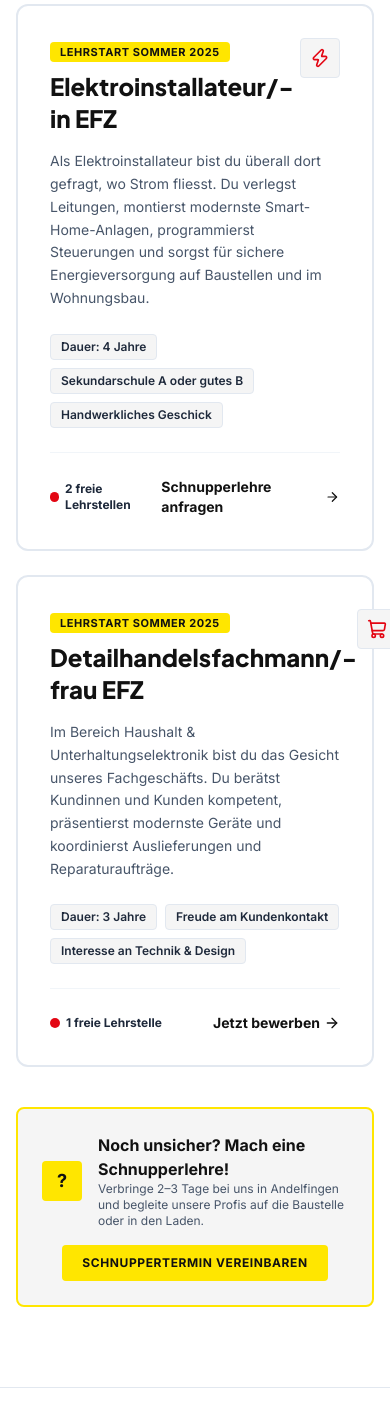
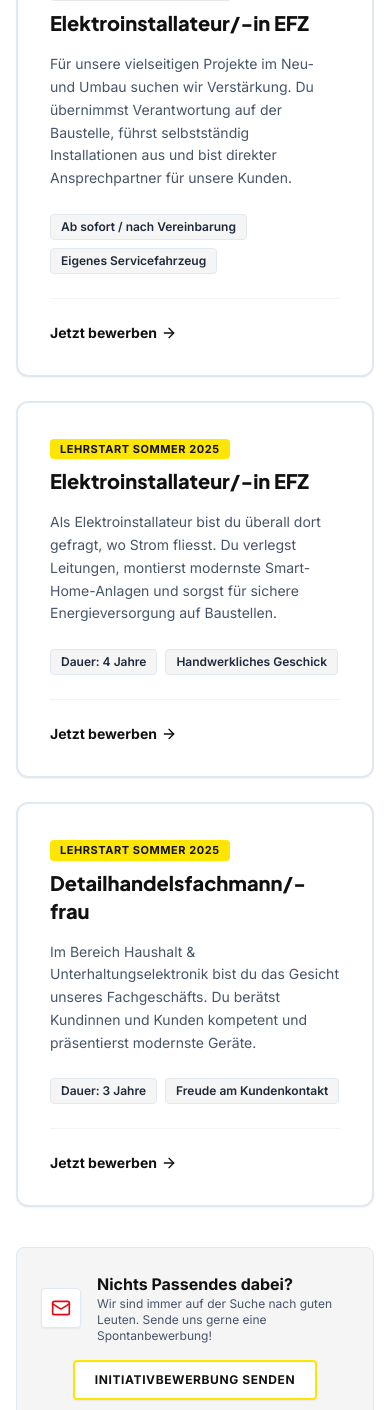
Before and after one commit to davidheiniger14-sketch/Elektro-Meier, a website: page index.html in a window 390 px wide. Shown: the part 6536-7946 px from the top of the page. Drawn offline with nearby package versions, Linux system fonts and the light colour scheme.

Commit message:
Lehrstelle ->Karriere Bereich, Header angepasst

```diff
--- a/index.html
+++ b/index.html
@@ -77,7 +77,6 @@
               </a>
             </div>
           </div>
-          <!-- Rotes Notfall-/Pikett-Signal & Social -->
           <div class="hidden lg:flex items-center space-x-4 text-neutral-300 text-[11px]">
 
             <div class="flex items-center gap-2.5">
@@ -128,7 +127,7 @@
           </a>
           <a class="px-3.5 py-2 text-sm font-semibold text-slate-700 hover:text-black hover:bg-slate-50 rounded-md transition relative"
             href="#lehrstellen">
-            Lehrstellen
+            Karriere
             <span class="absolute top-1.5 right-1 w-2 h-2 rounded-full bg-brand-red"></span>
           </a>
           <a class="px-3.5 py-2 text-sm font-semibold text-slate-700 hover:text-black hover:bg-slate-50 rounded-md transition"
@@ -808,142 +807,134 @@
     </div>
   </section>
 <!-- ========================================================= -->
-  <!-- 5. KARRIERE / LEHRSTELLEN (CLEAN LOOK MIT KLAREM SIGNAL)   -->
+<!-- 5. KARRIERE & LEHRSTELLEN (JOBS UND NACHWUCHS)            -->
 <!-- ========================================================= -->
-  <section class="py-20 md:py-28 bg-white text-slate-900 relative overflow-hidden border-b border-slate-200"
-    id="lehrstellen">
+<section class="py-20 md:py-28 bg-white text-slate-900 relative overflow-hidden border-b border-slate-200" id="lehrstellen">
   <div class="max-w-7xl mx-auto px-4 sm:px-6 lg:px-8 relative z-10">
+
     <div class="max-w-3xl mb-12">
       <div class="inline-flex items-center gap-2 mb-3">
         <span class="w-2.5 h-2.5 bg-brand-red rounded-full"></span>
         <span class="text-xs font-bold uppercase tracking-widest text-brand-red">
-            Nachwuchsförderung Andelfingen
+          Karriere bei Meier Elektro
         </span>
       </div>
       <h2 class="font-display font-black text-3xl sm:text-4xl md:text-5xl text-brand-black tracking-tight">
-          Starte deine Karriere bei Meier Elektro
+        Werde Teil unseres Teams
       </h2>
       <p class="text-slate-600 text-base md:text-lg mt-4 leading-relaxed font-normal">
-          Das Handwerk mit Zukunft. Wir bilden seit über 30 Jahren erfolgreich Lernende aus und bieten dir eine
-          erstklassige, praxisnahe Ausbildung mit echtem Teamgeist und modernstem Werkzeug.
+        Ob als erfahrene Fachkraft oder motiviertes Talent: Wir bieten dir ein familiäres Arbeitsumfeld, modernstes Werkzeug und spannende Projekte im Zürcher Weinland.
       </p>
     </div>
-      <!-- Lehrstellen Grid in weißer Kontur-Optik -->
-      <div class="grid grid-cols-1 md:grid-cols-2 gap-6 lg:gap-8">
-        <!-- Lehrstelle 1: Elektroinstallateur EFZ -->
-        <div
-          class="bg-white rounded-xl p-8 border-2 border-slate-200 hover:border-black transition-all shadow-xs hover:shadow-md flex flex-col justify-between group">
+
+    <!-- Karriere Grid: 1 Job, 2 Lehrstellen (Passt sich automatisch an) -->
+    <div class="grid grid-cols-1 md:grid-cols-2 lg:grid-cols-3 gap-6 lg:gap-8">
+
+      <!-- KARTE 1: Offene Stelle (Fachkraft) -->
+      <div class="bg-white rounded-xl p-8 border-2 border-slate-200 hover:border-brand-red transition-all shadow-sm hover:shadow-md flex flex-col justify-between group relative overflow-hidden">
+        <!-- Roter Rand oben als subtiler Marker für "Job" -->
+        <div class="absolute top-0 left-0 w-full h-1.5 bg-brand-red"></div>
+
         <div class="space-y-4">
           <div class="flex items-start justify-between">
             <div>
-                <span
-                  class="inline-block px-2.5 py-0.5 rounded text-[11px] font-black bg-brand-yellow text-brand-black uppercase tracking-wider">
-                  Lehrstart Sommer 2025
+              <span class="inline-block px-2.5 py-0.5 rounded text-[11px] font-black bg-neutral-100 text-brand-red uppercase tracking-wider border border-brand-red/20">
+                Offene Stelle (80-100%)
               </span>
-                <h3
-                  class="font-display font-black text-2xl text-brand-black mt-2 group-hover:text-brand-red transition">
+              <h3 class="font-display font-black text-xl text-brand-black mt-2 group-hover:text-brand-red transition">
                 Elektroinstallateur/-in EFZ
               </h3>
             </div>
-              <span
-                class="w-10 h-10 rounded bg-neutral-100 text-brand-black flex items-center justify-center shrink-0 border border-slate-200">
-                <i class="w-5 h-5 text-brand-red" data-lucide="zap"></i>
-              </span>
           </div>
           <p class="text-slate-600 text-sm leading-relaxed">
-              Als Elektroinstallateur bist du überall dort gefragt, wo Strom fliesst. Du verlegst Leitungen, montierst
-              modernste Smart-Home-Anlagen, programmierst Steuerungen und sorgst für sichere Energieversorgung auf
-              Baustellen und im Wohnungsbau.
+            Für unsere vielseitigen Projekte im Neu- und Umbau suchen wir Verstärkung. Du übernimmst Verantwortung auf der Baustelle, führst selbstständig Installationen aus und bist direkter Ansprechpartner für unsere Kunden.
           </p>
           <div class="pt-2 flex flex-wrap gap-2 text-xs">
-              <span
-                class="px-2.5 py-1 rounded bg-neutral-100 text-slate-800 font-semibold border border-slate-200">Dauer: 4
-                Jahre</span>
-              <span
-                class="px-2.5 py-1 rounded bg-neutral-100 text-slate-800 font-semibold border border-slate-200">Sekundarschule
-                A oder gutes B</span>
-              <span
-                class="px-2.5 py-1 rounded bg-neutral-100 text-slate-800 font-semibold border border-slate-200">Handwerkliches
-                Geschick</span>
+            <span class="px-2.5 py-1 rounded bg-neutral-100 text-slate-800 font-semibold border border-slate-200">Ab sofort / nach Vereinbarung</span>
+            <span class="px-2.5 py-1 rounded bg-neutral-100 text-slate-800 font-semibold border border-slate-200">Eigenes Servicefahrzeug</span>
           </div>
         </div>
         <div class="pt-6 mt-6 border-t border-slate-100 flex items-center justify-between">
-            <span class="text-xs text-slate-800 font-bold flex items-center gap-1.5">
-              <span class="w-2.5 h-2.5 rounded-full bg-brand-red"></span> 2 freie Lehrstellen
-            </span>
-            <a class="inline-flex items-center gap-1 text-sm font-extrabold text-brand-black group-hover:text-brand-red transition"
-              href="#kontakt">
-              <span>Schnupperlehre anfragen</span>
-              <i class="w-4 h-4 group-hover:translate-x-1 transition-transform" data-lucide="arrow-right"></i>
-            </a>
-          </div>
-        </div>
-        <!-- Lehrstelle 2: Detailhandelsfachmann EFZ -->
-        <div
-          class="bg-white rounded-xl p-8 border-2 border-slate-200 hover:border-black transition-all shadow-xs hover:shadow-md flex flex-col justify-between group">
-          <div class="space-y-4">
-            <div class="flex items-start justify-between">
-              <div>
-                <span
-                  class="inline-block px-2.5 py-0.5 rounded text-[11px] font-black bg-brand-yellow text-brand-black uppercase tracking-wider">
-                  Lehrstart Sommer 2025
-                </span>
-                <h3
-                  class="font-display font-black text-2xl text-brand-black mt-2 group-hover:text-brand-red transition">
-                  Detailhandelsfachmann/-frau EFZ
-                </h3>
-              </div>
-              <span
-                class="w-10 h-10 rounded bg-neutral-100 text-brand-black flex items-center justify-center shrink-0 border border-slate-200">
-                <i class="w-5 h-5 text-brand-red" data-lucide="shopping-cart"></i>
-              </span>
-            </div>
-            <p class="text-slate-600 text-sm leading-relaxed">
-              Im Bereich Haushalt &amp; Unterhaltungselektronik bist du das Gesicht unseres Fachgeschäfts. Du berätst
-              Kundinnen und Kunden kompetent, präsentierst modernste Geräte und koordinierst Auslieferungen und
-              Reparaturaufträge.
-            </p>
-            <div class="pt-2 flex flex-wrap gap-2 text-xs">
-              <span
-                class="px-2.5 py-1 rounded bg-neutral-100 text-slate-800 font-semibold border border-slate-200">Dauer: 3
-                Jahre</span>
-              <span
-                class="px-2.5 py-1 rounded bg-neutral-100 text-slate-800 font-semibold border border-slate-200">Freude
-                am Kundenkontakt</span>
-              <span
-                class="px-2.5 py-1 rounded bg-neutral-100 text-slate-800 font-semibold border border-slate-200">Interesse
-                an Technik &amp; Design</span>
-            </div>
-          </div>
-          <div class="pt-6 mt-6 border-t border-slate-100 flex items-center justify-between">
-            <span class="text-xs text-slate-800 font-bold flex items-center gap-1.5">
-              <span class="w-2.5 h-2.5 rounded-full bg-brand-red"></span> 1 freie Lehrstelle
-            </span>
-            <a class="inline-flex items-center gap-1 text-sm font-extrabold text-brand-black group-hover:text-brand-red transition"
-              href="#kontakt">
+          <a class="inline-flex items-center gap-1 text-sm font-extrabold text-brand-black group-hover:text-brand-red transition" href="#kontakt">
             <span>Jetzt bewerben</span>
             <i class="w-4 h-4 group-hover:translate-x-1 transition-transform" data-lucide="arrow-right"></i>
           </a>
         </div>
       </div>
+
+      <!-- KARTE 2: Lehrstelle Elektro -->
+      <div class="bg-white rounded-xl p-8 border-2 border-slate-200 hover:border-black transition-all shadow-sm hover:shadow-md flex flex-col justify-between group">
+        <div class="space-y-4">
+          <div class="flex items-start justify-between">
+            <div>
+              <span class="inline-block px-2.5 py-0.5 rounded text-[11px] font-black bg-brand-yellow text-brand-black uppercase tracking-wider">
+                Lehrstart Sommer 2025
+              </span>
+              <h3 class="font-display font-black text-xl text-brand-black mt-2 group-hover:text-brand-red transition">
+                Elektroinstallateur/-in EFZ
+              </h3>
             </div>
-      <!-- Schnupperlehre Callout mit Signal-Gelb -->
-      <div
-        class="mt-10 p-6 rounded-lg bg-neutral-100 border-2 border-brand-yellow flex flex-col sm:flex-row items-center justify-between gap-4">
+          </div>
+          <p class="text-slate-600 text-sm leading-relaxed">
+            Als Elektroinstallateur bist du überall dort gefragt, wo Strom fliesst. Du verlegst Leitungen, montierst modernste Smart-Home-Anlagen und sorgst für sichere Energieversorgung auf Baustellen.
+          </p>
+          <div class="pt-2 flex flex-wrap gap-2 text-xs">
+            <span class="px-2.5 py-1 rounded bg-neutral-100 text-slate-800 font-semibold border border-slate-200">Dauer: 4 Jahre</span>
+            <span class="px-2.5 py-1 rounded bg-neutral-100 text-slate-800 font-semibold border border-slate-200">Handwerkliches Geschick</span>
+          </div>
+        </div>
+        <div class="pt-6 mt-6 border-t border-slate-100 flex items-center justify-between">
+          <a class="inline-flex items-center gap-1 text-sm font-extrabold text-brand-black group-hover:text-brand-red transition" href="#kontakt">
+            <span>Jetzt bewerben</span>
+            <i class="w-4 h-4 group-hover:translate-x-1 transition-transform" data-lucide="arrow-right"></i>
+          </a>
+        </div>
+      </div>
+
+      <!-- KARTE 3: Lehrstelle Detailhandel -->
+      <div class="bg-white rounded-xl p-8 border-2 border-slate-200 hover:border-black transition-all shadow-sm hover:shadow-md flex flex-col justify-between group">
+        <div class="space-y-4">
+          <div class="flex items-start justify-between">
+            <div>
+              <span class="inline-block px-2.5 py-0.5 rounded text-[11px] font-black bg-brand-yellow text-brand-black uppercase tracking-wider">
+                Lehrstart Sommer 2025
+              </span>
+              <h3 class="font-display font-black text-xl text-brand-black mt-2 group-hover:text-brand-red transition">
+                Detailhandelsfachmann/-frau
+              </h3>
+            </div>
+          </div>
+          <p class="text-slate-600 text-sm leading-relaxed">
+            Im Bereich Haushalt & Unterhaltungselektronik bist du das Gesicht unseres Fachgeschäfts. Du berätst Kundinnen und Kunden kompetent und präsentierst modernste Geräte.
+          </p>
+          <div class="pt-2 flex flex-wrap gap-2 text-xs">
+            <span class="px-2.5 py-1 rounded bg-neutral-100 text-slate-800 font-semibold border border-slate-200">Dauer: 3 Jahre</span>
+            <span class="px-2.5 py-1 rounded bg-neutral-100 text-slate-800 font-semibold border border-slate-200">Freude am Kundenkontakt</span>
+          </div>
+        </div>
+        <div class="pt-6 mt-6 border-t border-slate-100 flex items-center justify-between">
+          <a class="inline-flex items-center gap-1 text-sm font-extrabold text-brand-black group-hover:text-brand-red transition" href="#kontakt">
+            <span>Jetzt bewerben</span>
+            <i class="w-4 h-4 group-hover:translate-x-1 transition-transform" data-lucide="arrow-right"></i>
+          </a>
+        </div>
+      </div>
+
+    </div>
+
+    <!-- Spontanbewerbung Callout -->
+    <div class="mt-10 p-6 rounded-lg bg-neutral-100 border border-slate-200 flex flex-col sm:flex-row items-center justify-between gap-4">
       <div class="flex items-center gap-4">
-          <div
-            class="w-10 h-10 rounded bg-brand-yellow text-brand-black flex items-center justify-center shrink-0 font-black text-lg">
-            ?
+        <div class="w-10 h-10 rounded bg-white text-brand-black flex items-center justify-center shrink-0 font-black shadow-sm border border-slate-200">
+          <i class="w-5 h-5 text-brand-red" data-lucide="mail"></i>
         </div>
         <div>
-            <h4 class="font-extrabold text-brand-black text-base">Noch unsicher? Mach eine Schnupperlehre!</h4>
-            <p class="text-xs sm:text-sm text-slate-600">Verbringe 2–3 Tage bei uns in Andelfingen und begleite unsere
-              Profis auf die Baustelle oder in den Laden.</p>
+          <h4 class="font-extrabold text-brand-black text-base">Nichts Passendes dabei?</h4>
+          <p class="text-xs sm:text-sm text-slate-600">Wir sind immer auf der Suche nach guten Leuten. Sende uns gerne eine Spontanbewerbung!</p>
         </div>
       </div>
-        <a class="shrink-0 px-5 py-2.5 text-xs font-black rounded bg-brand-yellow hover:bg-brand-yellowHover text-brand-black uppercase tracking-wider transition shadow-xs"
-          href="#kontakt">
-          Schnuppertermin vereinbaren
+      <a class="shrink-0 px-5 py-2.5 text-xs font-black rounded bg-white border-2 border-brand-yellow hover:bg-brand-yellow text-brand-black uppercase tracking-wider transition shadow-sm" href="mailto:info@meierelektro.ch">
+        Initiativbewerbung senden
       </a>
     </div>
   </div>
```
Lines whose indentation alone changed are shown as unchanged.
